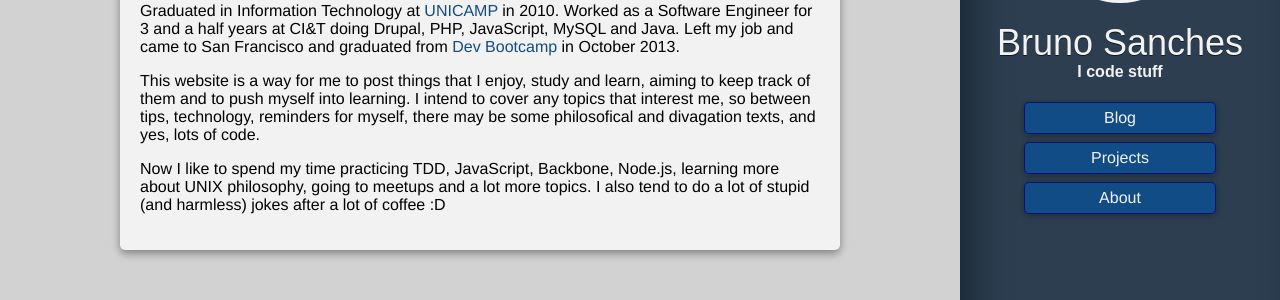
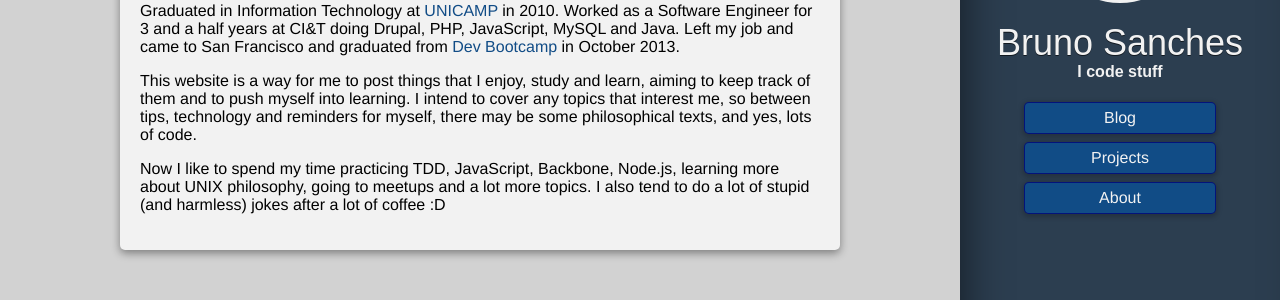
Before and after one commit to brunops/brunops.github.io, a Jekyll site: the page built from about/index.markdown, in a window 1280 px wide. Shown: the part 222-522 px from the top of the page. Built offline with Jekyll 4.4.1, drawn with Linux system fonts in a browser that asks for light colours; some web fonts are replaced; Markdown is read by kramdown in place of the engine named in the settings.

Commit message:
Fix typo. derp.

```diff
--- a/about/index.markdown
+++ b/about/index.markdown
@@ -6,6 +6,6 @@ My name is Bruno Sanches, I'm from Brazil. I am the kind of guy that learned C p
 
 Graduated in Information Technology at [UNICAMP](http://www.unicamp.br) in 2010. Worked as a Software Engineer for 3 and a half years at CI&T doing Drupal, PHP, JavaScript, MySQL and Java. Left my job and came to San Francisco and graduated from [Dev Bootcamp](http://devbootcamp.com) in October 2013.
 
-This website is a way for me to post things that I enjoy, study and learn, aiming to keep track of them and to push myself into learning. I intend to cover any topics that interest me, so between tips, technology, reminders for myself, there may be some philosofical and divagation texts, and yes, lots of code.
+This website is a way for me to post things that I enjoy, study and learn, aiming to keep track of them and to push myself into learning. I intend to cover any topics that interest me, so between tips, technology and reminders for myself, there may be some philosophical texts, and yes, lots of code.
 
 Now I like to spend my time practicing TDD, JavaScript, Backbone, Node.js, learning more about UNIX philosophy, going to meetups and a lot more topics. I also tend to do a lot of stupid (and harmless) jokes after a lot of coffee :D
```
